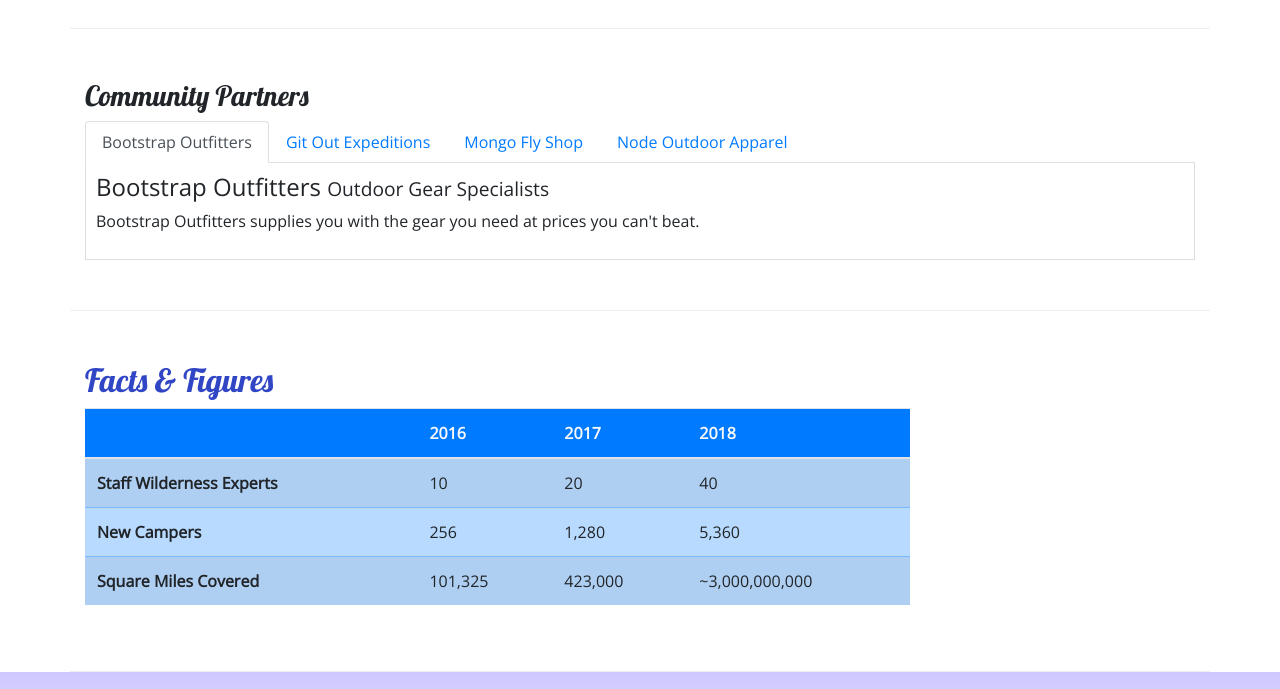
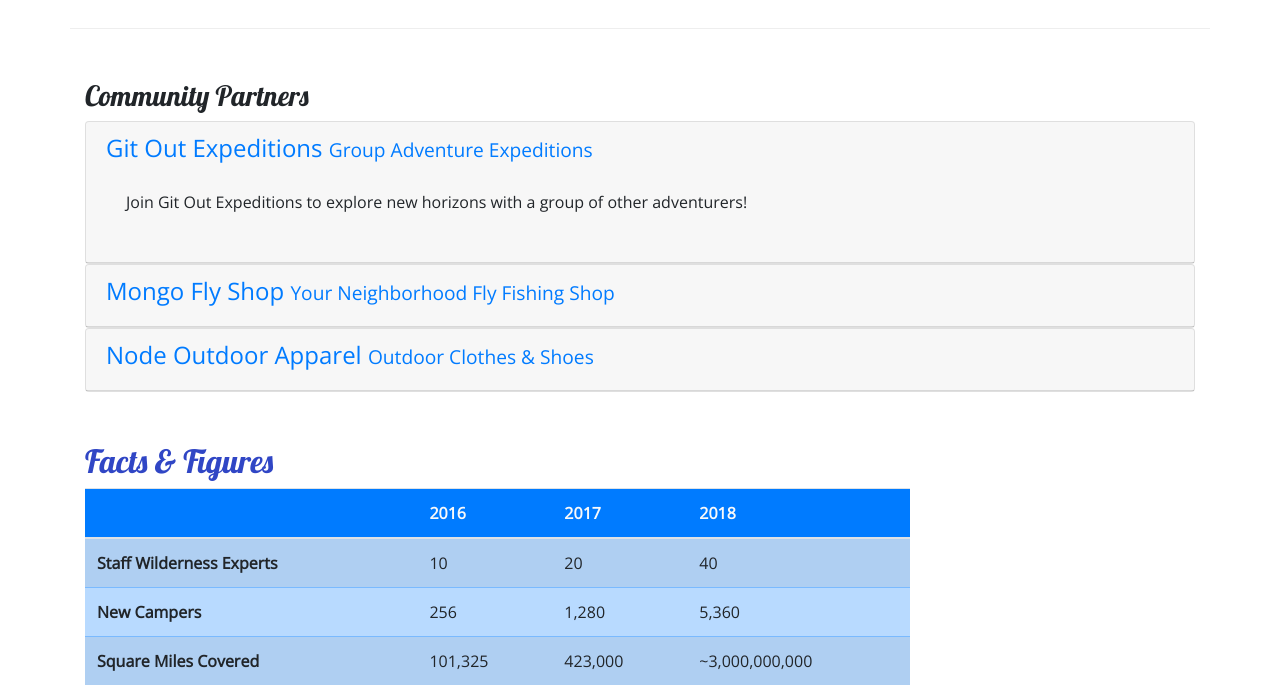
Before and after one commit to xoxoiindy/Bootstrap-Project, a website: page aboutus.html in a window 1280 px wide. Shown: the part 840-1529 px from the top of the page. Drawn offline with nearby package versions, Linux system fonts and the light colour scheme.

Commit message:
Accordion

```diff
--- a/aboutus.html
+++ b/aboutus.html
@@ -101,34 +101,45 @@
         <div class="row row-content">
             <div class="col">
                 <h3>Community Partners</h3>
-                <ul class="nav nav-tabs">
-                    <li class="nav-item"><a class="nav-link active" href="#bootstrap" role="tab" data-toggle="tab">Bootstrap Outfitters</a></li>
-                    <li class="nav-item"><a class="nav-link" href="#git" role="tab" data-toggle="tab">Git Out Expeditions</a></li>
-                    <li class="nav-item"><a class="nav-link" href="#mongo" role="tab" data-toggle="tab">Mongo Fly Shop</a></li>
-                    <li class="nav-item"><a class="nav-link" href="#node" role="tab" data-toggle="tab">Node Outdoor Apparel</a></li>
-                </ul>
-
-                <div class="tab-content">
-
-                    <div role="tabpanel" class="tab-pane fade show active" id="bootstrap">
-                        <h4>Bootstrap Outfitters <small>Outdoor Gear Specialists</small></h4>
-                        <p class="d-none d-sm-block">Bootstrap Outfitters supplies you with the gear you need at prices you can't beat.</p>
-                    </div>
-
-                    <div role="tabpanel" class="tab-pane fade" id="git">
-                        <h4>Git Out Expeditions <small>Group Adventure Expeditions</small></h4>
+                <div id="accordion">
+                    <div class="card">
+                        <div role="tab" class="card-header">
+                            <h4>
+                                <a class="collapsed" data-toggle="collapse" data-target="#git">
+                                    Git Out Expeditions <small>Group Adventure Expeditions</small>
+                                </a>
+                            </h4>
+                            <div class="collapse show" id="git" data-parent="#accordion">
+                                <div class="card-body">
                                     <p class="d-none d-sm-block">Join Git Out Expeditions to explore new horizons with a group of other adventurers!</p>
                                </div>
-
-                    <div role="tabpanel" class="tab-pane fade" id="mongo">
-                        <h4>Mongo Fly Shop <small>Your Neighborhood Fly Fishing Shop.</small></h4>
+                            </div>
+                        </div>
+                    </div>
+                    <div class="card">
+                        <div role="tab" class="card-header">
+                            <h4>
+                                <a class="collapsed" data-toggle="collapse" data-target="#mongo">
+                                    Mongo Fly Shop <small>Your Neighborhood Fly Fishing Shop</small>
+                                </a>
+                            </h4>
+                            <div class="collapse" id="mongo" data-parent="#accordion">
+                                <div class="card-body">
                                     <p class="d-none d-sm-block">Need a new fishing pole, a tacklebox, or flies of all kinds? Stop by Mongo Fly Shop.</p>
                                 </div>
-
-                    <div role="tabpanel" class="tab-pane fade" id="node">
-                        <h4>Node Outdoor Apparel <small>Outdoor Clothes & Shoes</small></h4>
+                            </div>
+                        </div>
+                    </div>
+                    <div class="card">
+                        <div role="tab" class="card-header">
+                            <h4>
+                                <a class="collapsed" data-toggle="collapse" data-target="#node">
+                                    Node Outdoor Apparel <small>Outdoor Clothes & Shoes</small>
+                                </a>
+                            </h4>
+                            <div class="collapse" id="node" data-parent="#accordion">
+                                <div class="card-body">
                                     <p class="d-none d-sm-block">From polar fleeces to swimsuits, hiking boots to waders, a visit to Node will be sure to get you covered.</p>
-
                                 </div>
                             </div>
                         </div>
--- a/css/styles.css
+++ b/css/styles.css
@@ -44,9 +44,3 @@ footer {
     background-image: linear-gradient(#cec8ff, white);
     padding: 20px 0;
 }
-
-.tab-content {
-    border: 1px solid #DDD;
-    border-top: none;
-    padding: 10px;
-}
```
Lines whose indentation alone changed are shown as unchanged.
